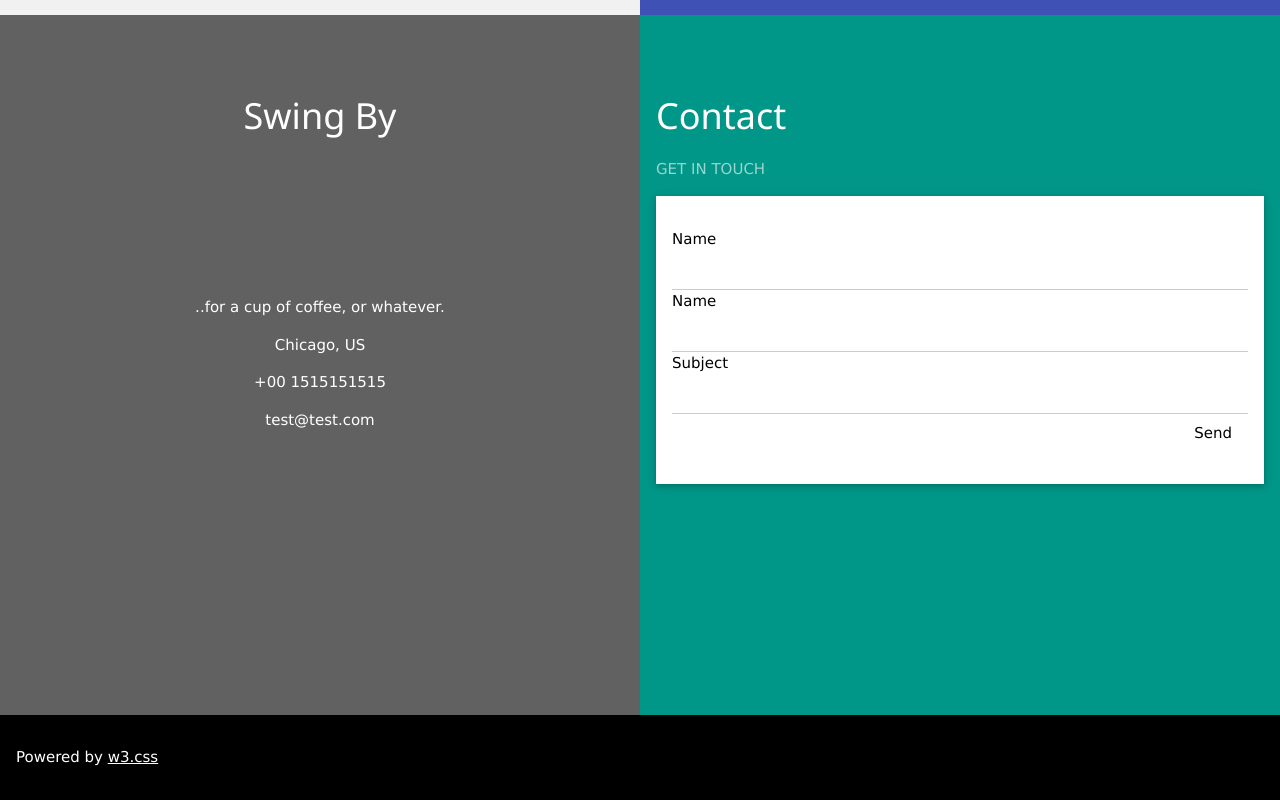
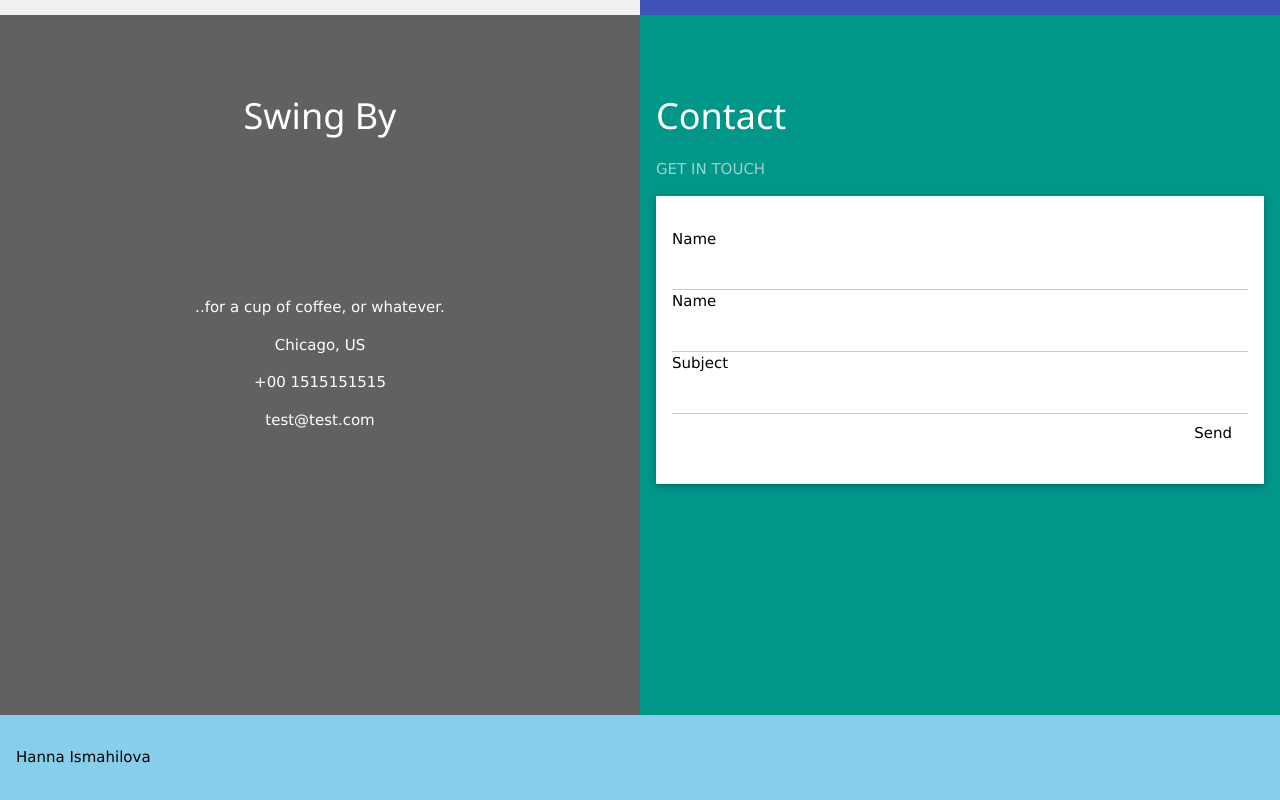
Before and after one commit to HannaIsmahilova/MyLesson, a plain HTML site: page HTML/css/my_CV.html in a window 1280 px wide. Shown: the part 1485-2285 px from the top of the page. Drawn offline with nearby package versions, Linux system fonts and the light colour scheme.

Commit message:
change html page name

```diff
--- a/HTML/css/index.html
+++ b/HTML/css/my_CV.html
@@ -1,6 +1,6 @@
 <!DOCTYPE html>
 <html>
-<title>W3.CSS</title>
+<title>Hanna Ismahilova</title>
 <meta name="viewport" content="width=device-width, initial-scale=1">
 <link rel="stylesheet" href="http://www.w3schools.com/lib/w3.css">
 <body class="w3-content" style="max-width:1300px">
@@ -31,8 +31,8 @@
     </div>
 </div>
 
-<!-- Second Grid: Work & Resume -->
-<div class="w3-row">
+<!-- Second Grid: Work & Expirience -->
+<div class="my-row">
     <div class="w3-half w3-light-grey w3-center" style="min-height:800px" id="work">
         <div class="w3-padding-64">
             <h2>Work</h2>
@@ -149,8 +149,8 @@
 </div>
 
 <!-- Footer -->
-<footer class="w3-container w3-black w3-padding-16">
-    <p>Powered by <a href="http://www.w3schools.com/w3css/default.asp" target="_blank">w3.css</a></p>
+<footer class="w3-container w3-light-blue w3-padding-16">
+    <p>Hanna Ismahilova</p>
 </footer>
 
 </body>
```
Also changed, not shown: HTML/css/my_CV.css (renamed from HTML/css/index.css).
